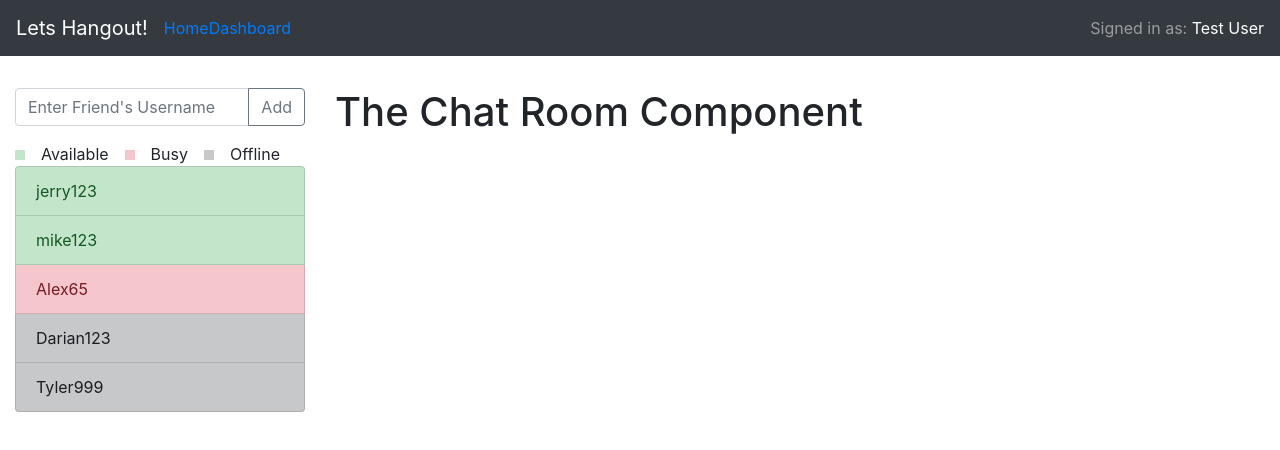
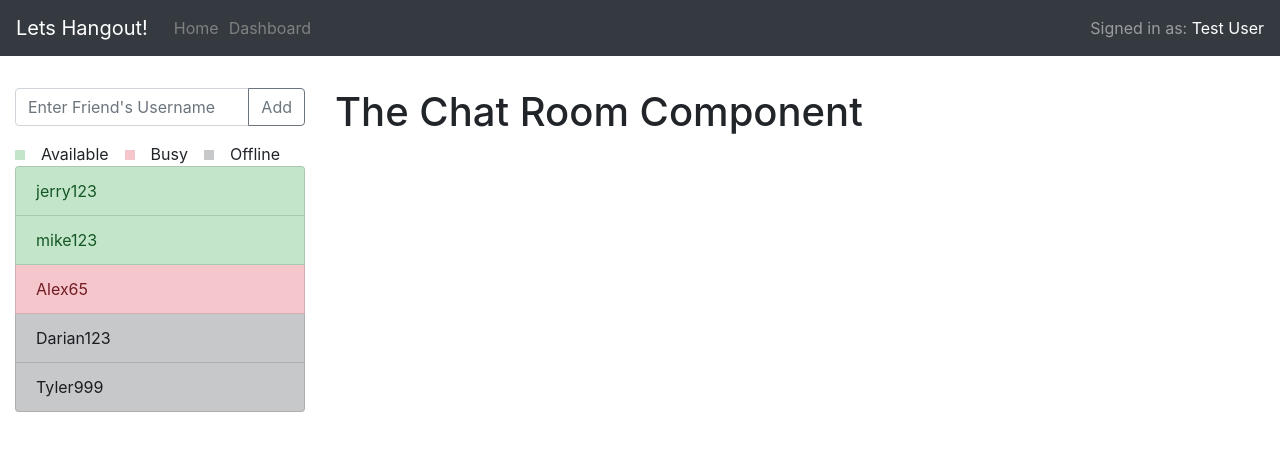
Before and after one commit to NJIT-CS490-Group6/project3-frontend, a React (Create React App) app: page /dashboard in a window 1280 px wide. Shown: the top 450 px of the page. Built offline with nearby package versions, Linux system fonts and the light colour scheme.

Commit message:
remade css styling for nav bar after change from nav.link to navlink, (added file MainNavbar.css)

```diff
--- a/src/components/MainNavbar.tsx
+++ b/src/components/MainNavbar.tsx
@@ -1,6 +1,8 @@
 import Nav from 'react-bootstrap/Nav'
 import Navbar from 'react-bootstrap/Navbar'
 import { NavLink } from 'react-router-dom';
+
+import '../styles/MainNavbar.css';
 
 const MainNavbar = () => {
   return (
--- /dev/null
+++ b/src/styles/MainNavbar.css
@@ -0,0 +1,9 @@
+.active {
+    margin-left: 10px;
+    color: gray;
+}
+
+.active:hover {
+    color: white;
+    text-decoration: none;
+}
```
